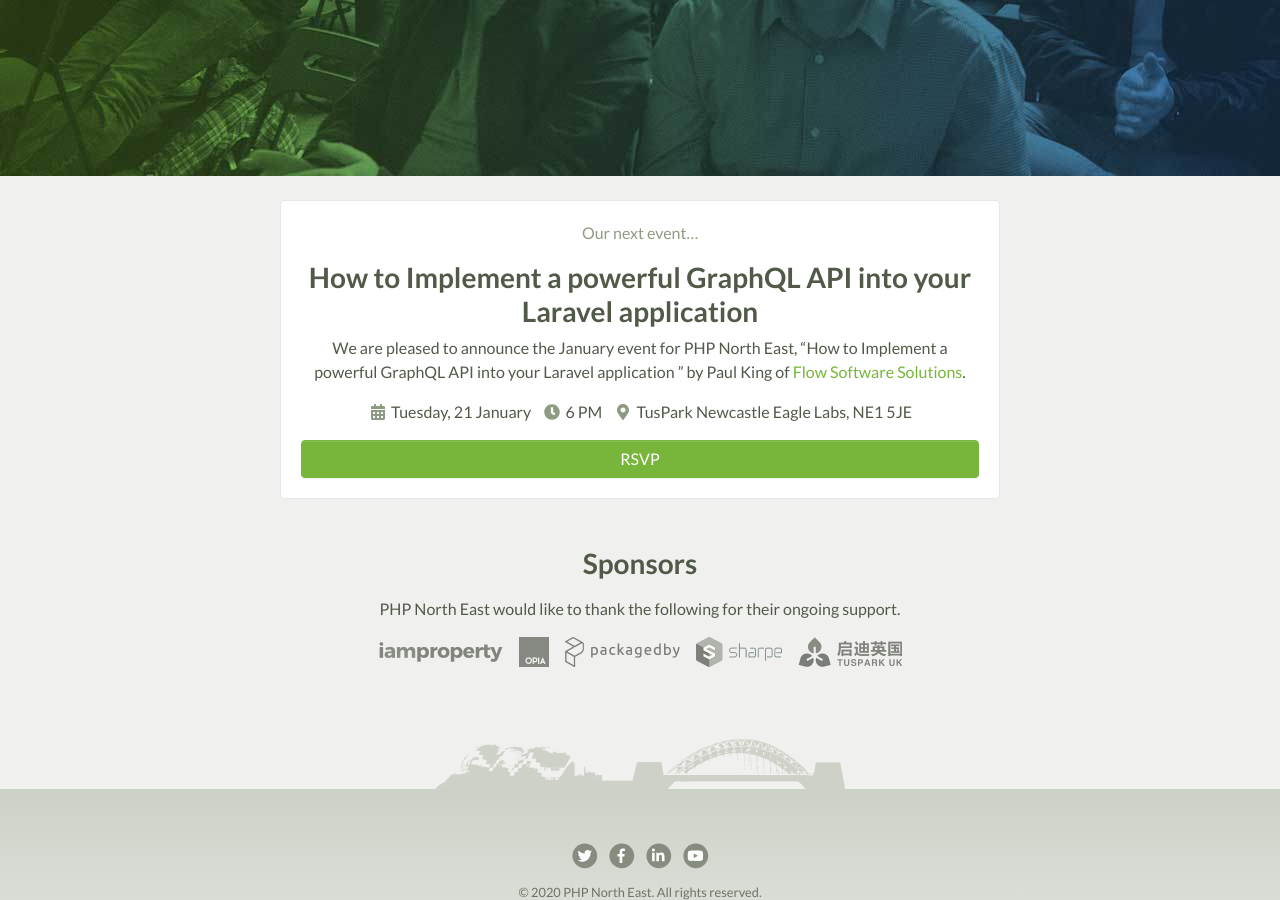
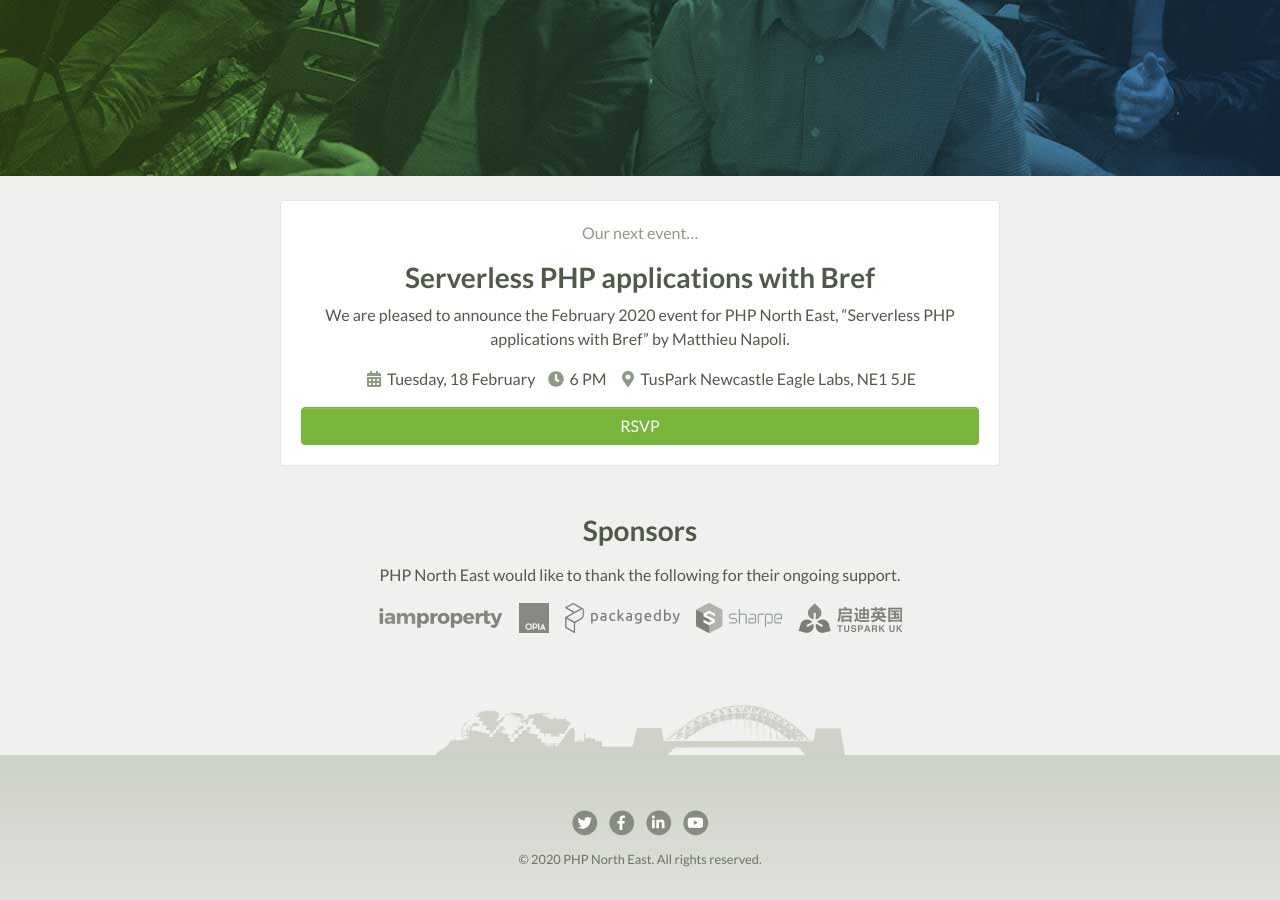
Before and after one commit to phpne/phpne.github.io, a Jekyll site: the page built from index.html, in a window 1280 px wide and 900 px high, scrolled down 528 px. Built offline with Jekyll 4.4.1, drawn with Linux system fonts in a browser that asks for light colours; nearby versions of some CDN libraries; the list of posts is cut into pages by our own code.

Commit message:
Add February event

```diff
--- a/_includes/next-event.html
+++ b/_includes/next-event.html
@@ -2,19 +2,18 @@
   <div class="card card-next-event mx-auto mb-0" itemscope itemtype="http://schema.org/EducationEvent">
     <div class="card-body text-center">
       <p class="text-muted">Our next event&hellip;</p>
-      <h1 class="h3 mb-2" itemprop="name">How to Implement a powerful GraphQL API into your Laravel application</h1>
-      <p itemprop="description">We are pleased to announce the January event for PHP North East, &ldquo;How to Implement a powerful GraphQL API into your Laravel application
-&rdquo; by <span itemprop="performer" itemscope itemtype="http://schema.org/Person"><span itemprop="givenName">Paul</span> <span itemprop="familyName">King</span></span> of <a href="https://flowmobile.app/" rel="external noopener noreferrer" target="_blank">Flow Software Solutions</a>.</p>
+      <h1 class="h3 mb-2" itemprop="name">Serverless PHP applications with Bref</h1>
+      <p itemprop="description">We are pleased to announce the February 2020 event for PHP North East, &ldquo;Serverless PHP applications with Bref&rdquo; by <span itemprop="performer" itemscope itemtype="http://schema.org/Person"><span itemprop="givenName">Matthieu</span> <span itemprop="familyName">Napoli</span></span>.</p>
       <ul class="list-inline">
         <li class="list-inline-item">
           <span class="sr-only">Date</span>
           <span class="fas fa-fw fa-calendar-alt text-muted"></span>
-          <time datetime="2019-11-19T18:30:00+01:00" itemprop="startDate">Tuesday, 21 January</time>
+          <time datetime="2020-02-18T18:30:00+01:00" itemprop="startDate">Tuesday, 18 February</time>
         </li>
         <li class="list-inline-item">
           <span class="sr-only">Time</span>
           <span class="fas fa-fw fa-clock text-muted"></span>
-          <time datetime="2019-11-19T18:00:00+01:00" itemprop="doorTime">6 PM</time>
+          <time datetime="2020-01-11T18:00:00+01:00" itemprop="doorTime">6 PM</time>
         </li>
         <li class="list-inline-item" itemprop="location" itemscope itemtype="http://schema.org/Place">
           <span class="sr-only">Location</span>
@@ -32,7 +31,7 @@
       <div itemprop="offers" itemscope itemtype="http://schema.org/Offer">
         <meta itemprop="price" content="0.00" />
         <meta itemprop="priceCurrency" content="GBP" />
-        <a class="btn btn-block btn-primary" href="https://www.meetup.com/phpnortheast/events/267807052/" itemprop="url" rel="external noopener" target="_blank">
+        <a class="btn btn-block btn-primary" href="https://www.meetup.com/phpnortheast/events/267879844/" itemprop="url" rel="external noopener" target="_blank">
           <span class="btn-text">RSVP</span>
         </a>
       </div>
```
